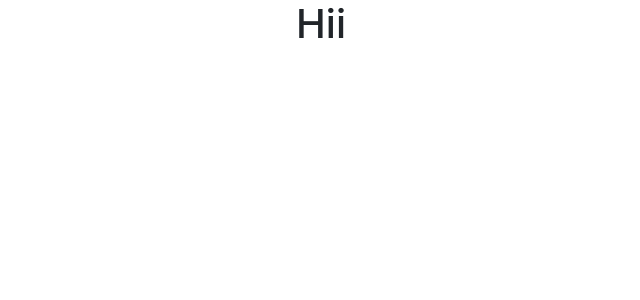
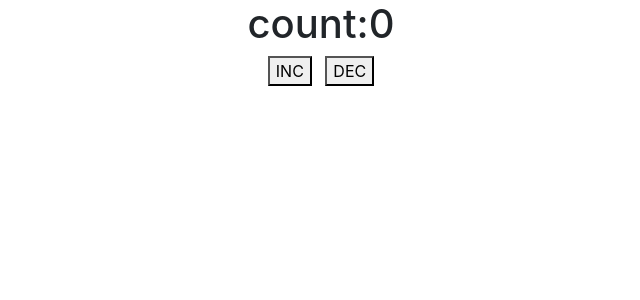
Before and after one commit to jagadeesh7089/tashapp, a React (Create React App) app: page / in a window 1280 px wide. Shown: the top 300 px of the page, without its empty margins (319-959 px from the left). Built offline with nearby package versions, Linux system fonts and the light colour scheme.

Commit message:
reducerhook

```diff
--- a/package.json
+++ b/package.json
@@ -3,11 +3,14 @@
   "version": "0.1.0",
   "private": true,
   "dependencies": {
+    "@reduxjs/toolkit": "^2.3.0",
     "@testing-library/jest-dom": "^5.17.0",
     "@testing-library/react": "^13.4.0",
     "@testing-library/user-event": "^13.5.0",
     "react": "^18.3.1",
     "react-dom": "^18.3.1",
+    "react-redux": "^9.1.2",
+    "react-router-dom": "^6.27.0",
     "react-scripts": "5.0.1",
     "web-vitals": "^2.1.4"
   },
--- a/src/App.js
+++ b/src/App.jsx
@@ -1,10 +1,11 @@
 import logo from './logo.svg';
 import './App.css';
+import Reducerhook from './reducerHook/reducer';
 
 function App() {
   return (
     <div className="App">
-     <h1>Hii</h1>
+    <Reducerhook></Reducerhook>
     </div>
   );
 }
--- /dev/null
+++ b/src/reducerHook/reducer.jsx
@@ -0,0 +1,24 @@
+import React, { useReducer } from "react";
+
+
+function Reducerhook(){
+    function reducer(state,action){
+       if(action.type==="INC"){
+        return {...state,count:state.count+1}
+       }
+       if(action.type==='DEC'){
+
+        return {...state,count:state.count-1}
+       }
+    }
+    var [state,dispatch]=useReducer(reducer,{count:0})
+    return (
+
+        <div>
+         <h1>count:{state.count}</h1>
+         <button onClick={()=>{dispatch({type:'INC'})}}>INC</button> &nbsp;&nbsp;
+         <button onClick={()=>{dispatch({type:"DEC"})}}> DEC</button>
+        </div>
+    )
+}
+export default Reducerhook
```
Also changed, not shown: 1 other file (tests, documents, lock files or other folders).
